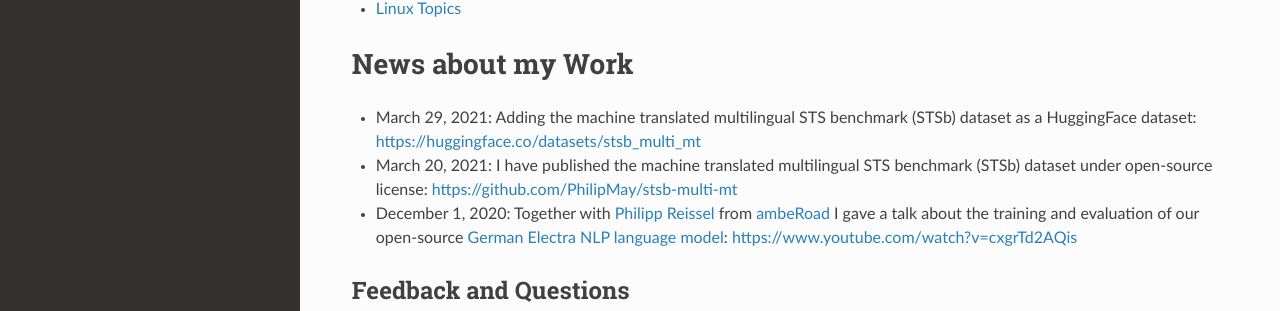
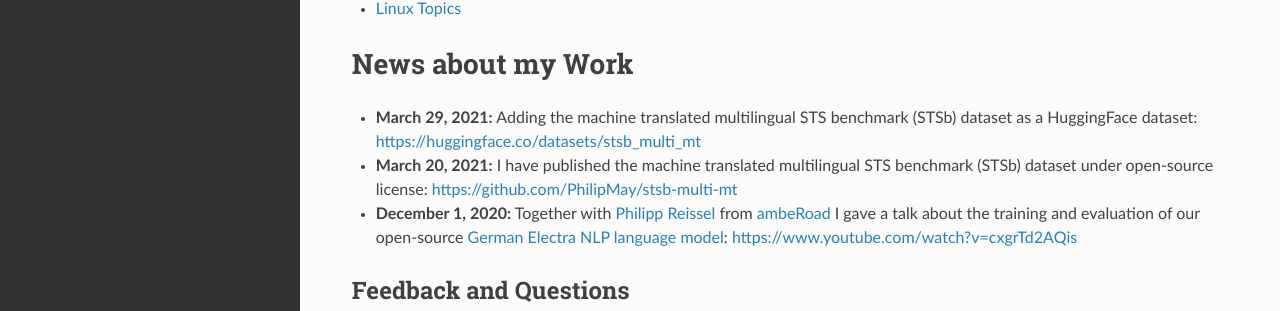
Before and after one commit to PhilipMay/May.la, a Sphinx documentation site: the page built from source/index.md, in a window 1280 px wide and 1172 px high. Shown: the part 283-594 px from the top of the window. Built offline with Sphinx 7.4.7 and the Read the Docs theme 2.0.0, drawn with Linux system fonts in a browser that asks for light colours.

````diff
--- a/source/index.md
+++ b/source/index.md
@@ -13,9 +13,9 @@ linux
 ```
 
 # News about my Work
-- March 29, 2021: Adding the machine translated multilingual STS benchmark (STSb) dataset as a HuggingFace dataset: https://huggingface.co/datasets/stsb_multi_mt
-- March 20, 2021: I have published the machine translated multilingual STS benchmark (STSb) dataset under open-source license: https://github.com/PhilipMay/stsb-multi-mt
-- December 1, 2020: Together with [Philipp Reissel](https://twitter.com/phil_ipp_) from [ambeRoad](https://amberoad.de/) I gave a talk about the training and evaluation of our open-source [German Electra NLP language model](https://huggingface.co/german-nlp-group/electra-base-german-uncased): https://www.youtube.com/watch?v=cxgrTd2AQis
+- **March 29, 2021:** Adding the machine translated multilingual STS benchmark (STSb) dataset as a HuggingFace dataset: https://huggingface.co/datasets/stsb_multi_mt
+- **March 20, 2021:** I have published the machine translated multilingual STS benchmark (STSb) dataset under open-source license: https://github.com/PhilipMay/stsb-multi-mt
+- **December 1, 2020:** Together with [Philipp Reissel](https://twitter.com/phil_ipp_) from [ambeRoad](https://amberoad.de/) I gave a talk about the training and evaluation of our open-source [German Electra NLP language model](https://huggingface.co/german-nlp-group/electra-base-german-uncased): https://www.youtube.com/watch?v=cxgrTd2AQis
 
 ## Feedback and Questions
 If you have questions or comments about this content please feel free to
````
